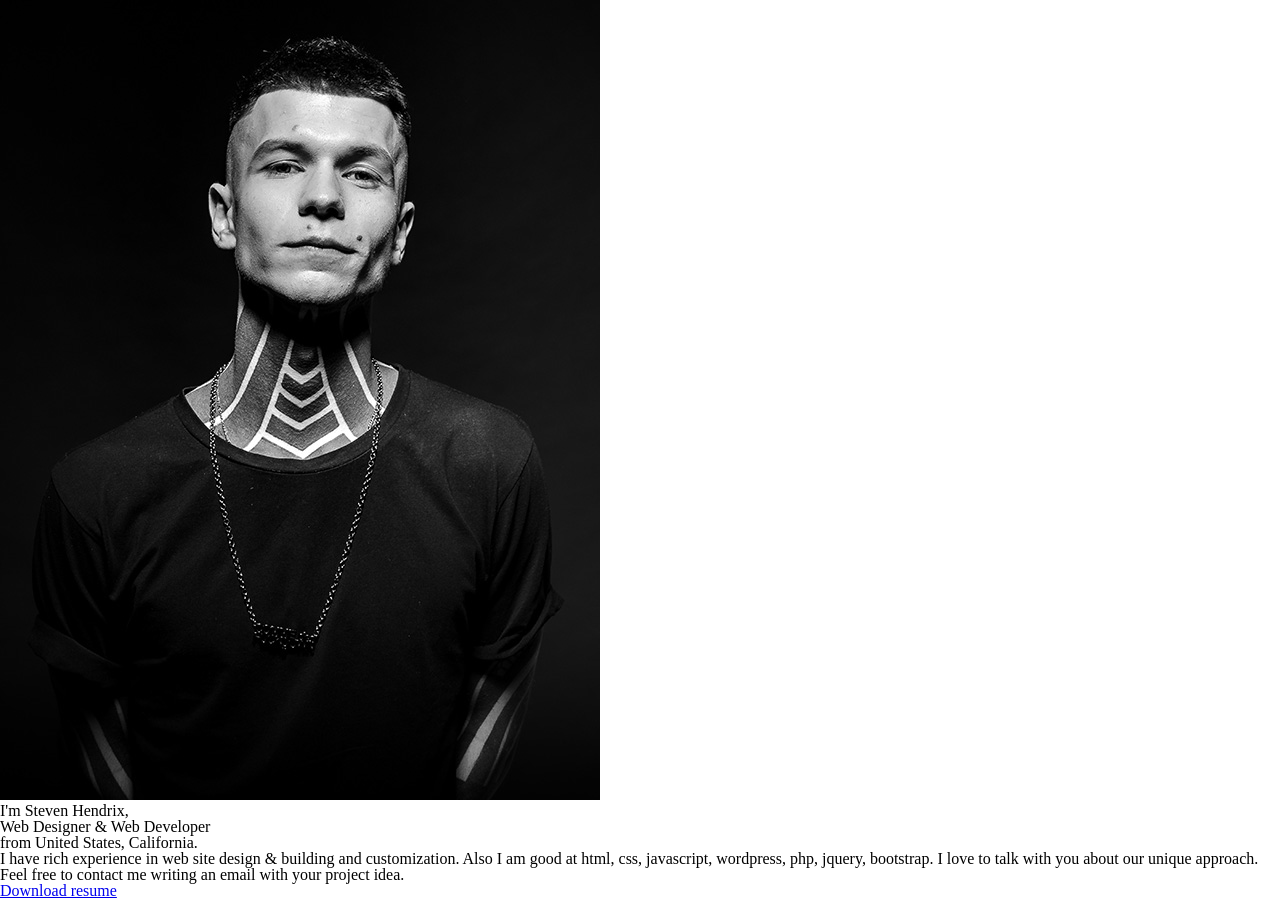
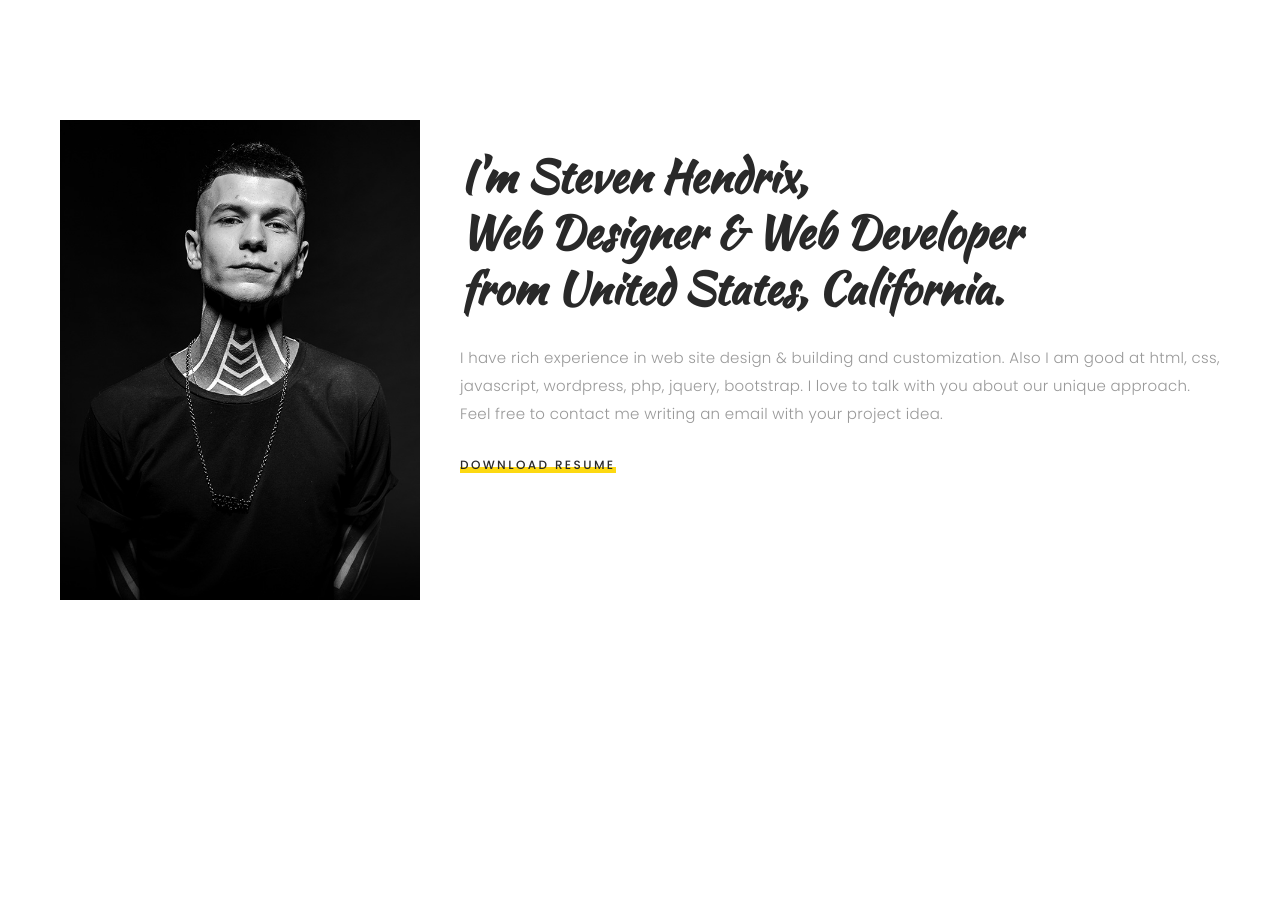
Before and after one commit to Anish-58/personal_portfolio, a plain HTML site: page index.html in a window 1280 px wide. After the commit the page ends 800 px from the top, so only its background shows below. Drawn offline with Linux system fonts and the light colour scheme.

Commit message:
updated styles

```diff
--- a/assets/css/styles.css
+++ b/assets/css/styles.css
@@ -1,2 +1,114 @@
 @import url(../css/reset.css);
 @import url('https://fonts.googleapis.com/css2?family=Kaushan+Script&family=Poppins:ital,wght@0,100;0,200;0,300;0,400;0,500;0,600;0,700;0,800;0,900;1,100;1,200;1,300;1,400;1,500;1,600;1,700;1,800;1,900&display=swap');
+
+/* varaibles */
+:root{
+    --heading-font-family: "Kaushan Script", cursive;
+    --content-font-family: "Poppins", sans-serif;
+    --primary-text-color: rgb(153,153,153);
+    --heading-text-color: #292929;
+    --gray-bg: #f9f9f9;
+    --link-border-color: #fdd912;
+    --banner-text-color: #ffffff;
+    --body-bg-color: #ffffff;
+    font-size: 10px;
+}
+/* variables end */
+
+body{
+    background-color: var(--body-bg-color);
+    font-family: var(--content-font-family);
+    font-size: 1.5rem;
+    color: var(--primary-text-color);
+    font-weight: 300;
+}
+/* start common styles */
+h1, h2, h3, h4, h5, h6{
+    font-family: var(--heading-font-family);
+    color: var(--heading-text-color);
+    font-weight: 600;
+
+}
+h1, h2{
+    font-family: var(--heading-font-family);
+
+}
+h3, h4, h5, h6{
+    font-family: var(--content-font-family);
+
+}
+
+h1{
+    font-size: 3.2rem;
+    line-height: 4.6rem;
+}
+h2{
+    font-size: 4.4rem;
+    line-height: 5.6rem;
+
+}
+
+p{
+    line-height: 2.8rem;
+    letter-spacing: 0.3px;
+}
+
+a{
+    color: var(--primary-text-color);
+    transition: all 0.4s ease 0s;
+    text-decoration: none;
+}
+a:hover{
+    box-shadow: inset 0 -14px 0 #fdd912 ;
+}
+
+.section-outer{
+    width: 100%;
+    display: flex;
+    justify-content: center;
+    padding: 120px 0;
+}
+.section-inner{
+    max-width: 1200px;
+    width: 100%;
+    padding: 0 20px;
+    box-sizing: border-box;
+}
+
+/* end common styles */
+
+/* start about section  */
+.about-section{
+    display: flex;
+    gap: 40px;
+    align-items: center;
+}
+.about-section img{
+    max-width: 360px;
+}
+
+.about-section > div{
+    align-self: flex-start;
+}
+
+.about-section h2{
+    margin: 2.8rem 0;
+
+}
+
+.about-section p{
+    margin-bottom: 2.8rem;
+}
+.about-section a{
+    text-transform: uppercase;
+    color: var(--heading-text-color);
+    font-size: 1.2rem;
+    letter-spacing: 2.4px;
+    font-weight: 500;
+    box-shadow: inset 0 -6px 0 #fdd912;
+}
+.about-section a:hover{
+    box-shadow: inset 0 -14px 0 #fdd912;
+}
+
+/* end about section  */
```
